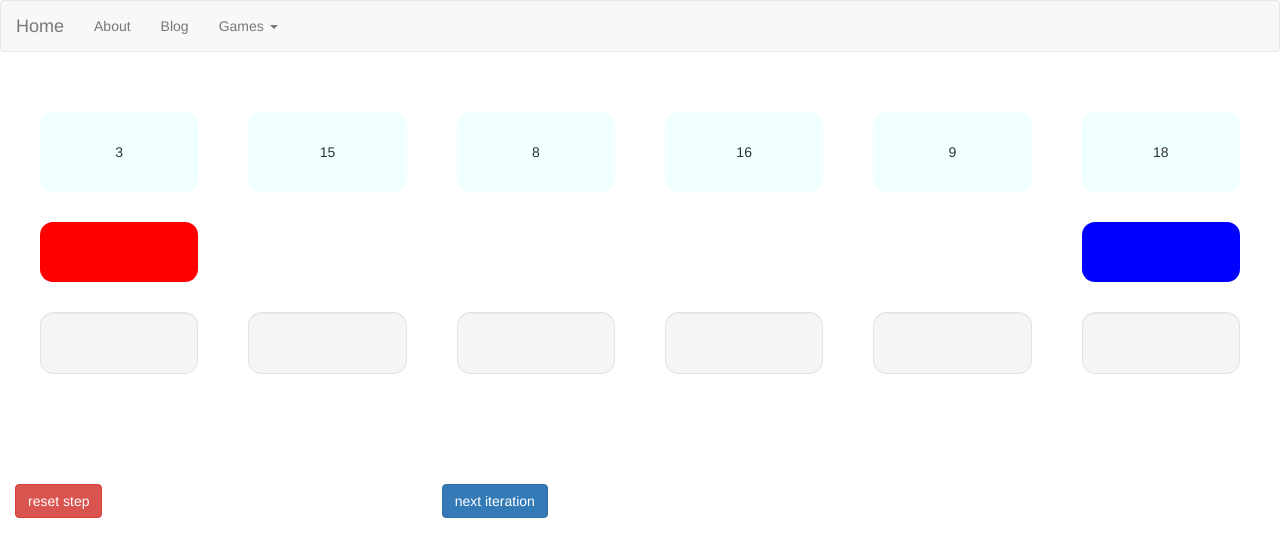
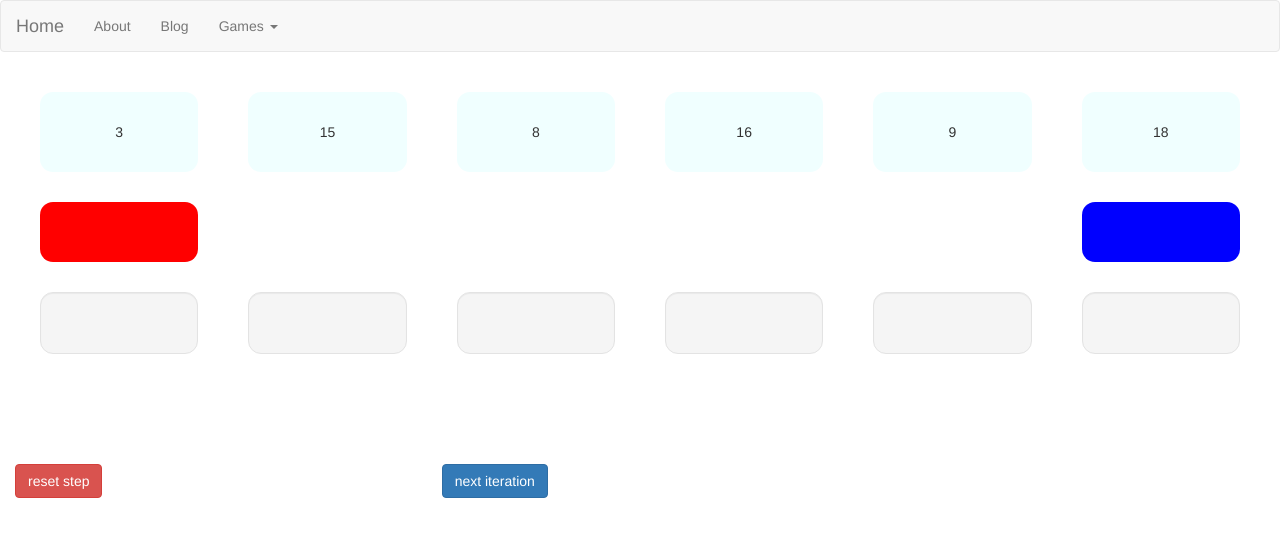
Before and after one commit to simon-lammes/simon-lammes.github.io, a Jekyll site: the page built from games/bubble-sort/index.html, in a window 1280 px wide. Shown: the top 557 px of the page. Built offline with Jekyll 4.4.1, drawn with Linux system fonts in a browser that asks for light colours.

Commit message:
minor design change

```diff
--- a/_layouts/game-setup.html
+++ b/_layouts/game-setup.html
@@ -174,14 +174,12 @@ layout: default
         showPointers();
     });
 </script>
-<script src="script.js"></script>
-<link href="game-style.css" type="text/css" rel="stylesheet">
 {% assign arrayLength = site.data.settings.game-settings.arrayLength %}
 {% assign maxIndex = arrayLength | minus: 1 %}
 <!--There are 12 columns in bootsrap and they are divided among the numbers. The result determins how many columns each number has.-->
 {% assign columnSpan = 12 | divided_by: arrayLength %}
 <div class="row">
-    <h1 id="feedback"></h1>
+    {{ content }}
 </div>
 <div draggable="false" id="my-root" class="container-fluid">
     <div style="min-height: 50px;" id="originalNumberRow" class="row">
--- a/games/bubble-sort/index.html
+++ b/games/bubble-sort/index.html
@@ -3,3 +3,5 @@ layout: game-setup
 title: Bubble Sort
 ---
 <!DOCTYPE html>
+<script src="script.js"></script>
+<link href="game-style.css" type="text/css" rel="stylesheet">
```
